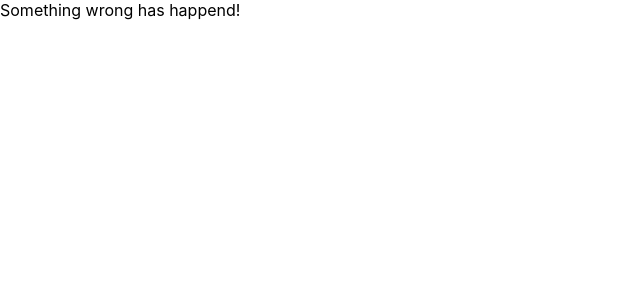
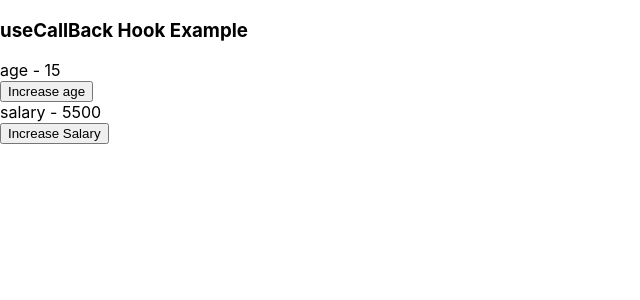
Before and after one commit to tenaciousBody/TravelWithMe, a React (Create React App) app: page / in a window 1280 px wide. Shown: the top 300 px of the page, without its empty margins (0-640 px from the left). Built offline with nearby package versions, Linux system fonts and the light colour scheme; no server answers.

Commit message:
How to use useCallback hooks in functional component

```diff
--- a/src/App.js
+++ b/src/App.js
@@ -33,6 +33,7 @@ import ReducerCounter from './Component/ReducerCounter';
 import ReducerGlobalCounter from './Component/ReducerGlobalCounter';
 import React,{ useReducer } from 'react';
 import DataFetching from './Component/DataFetching';
+import CallbackParentComp from './Component/CallbackParentComp';
 
 export const context = React.createContext()
 
@@ -101,8 +102,10 @@ function App() {
  {/* <context.Provider value={{state:countState, dispatch:dispatch} }>
     <h3>Count value - {countState.firstCounter} </h3>
     <ReducerGlobalCounter/>
-</context.Provider> */}
+</context.Provider>
 <DataFetching/>
+*/}
+<CallbackParentComp/>
 </div>
 
   );
--- /dev/null
+++ b/src/Component/CallBackButton.js
@@ -0,0 +1,12 @@
+import React from 'react'
+
+function CallBackButton(props) {
+    console.log(`CallBackButton ${props.children}`)
+  return (
+    <div>
+        <button onClick={props.increment}>{props.children}</button>
+    </div>
+  )
+}
+
+export default React.memo(CallBackButton)
--- /dev/null
+++ b/src/Component/CallBackCount.js
@@ -0,0 +1,12 @@
+import React from 'react'
+
+function CallBackCount(props) {
+    console.log(`Callback count ${props.text}`)
+  return (
+    <div>{props.text} - {props.age}</div>
+  )
+}
+
+//React.memo prevents the rendering of compoents in case there is no change in the props and state
+//of the component
+export default React.memo(CallBackCount)
--- /dev/null
+++ b/src/Component/Callback.js
@@ -0,0 +1,10 @@
+import React from 'react'
+
+function Callback() {
+    console.log("Callback called")
+  return (
+    <h3>useCallBack Hook Example</h3>
+  )
+}
+
+export default React.memo(Callback)
--- /dev/null
+++ b/src/Component/CallbackParentComp.js
@@ -0,0 +1,37 @@
+import React, { useState, useCallback } from 'react'
+import Callback from './Callback'
+import CallBackButton from './CallBackButton'
+import CallBackCount from './CallBackCount'
+
+/*henever CallbackParentComp gets renderd it consider all the defined function as new function
+if these functions are passed as reference or props to any child component, that component will
+be renderd everytime whenever CallbackParentComp gets renderd.*/
+/* In this situation we can used useCallback hooks which prevents un-necessary rendering of
+a component when a function is passed as a reference to optimize the child component.
+It basically cache or memoise the existing functions.
+In this scenario we are trying to prevent rendering of CallBackButton Component
+ */
+function CallbackParentComp() {
+    const[age, setAge] = useState(15)
+    const[salary, setSalary] = useState(5500)
+
+    const incrementAge = useCallback(() => {
+        setAge(age+1)
+    }, [age])
+
+    const incrementSalary = useCallback(() => {
+        setSalary(salary+500)
+    }, [salary])
+
+  return (
+    <div>
+        <Callback/>
+        <CallBackCount text='age' age={age}></CallBackCount>
+        <CallBackButton increment={incrementAge}>Increase age </CallBackButton>
+        <CallBackCount text='salary' age={salary}></CallBackCount>
+        <CallBackButton increment={incrementSalary}>Increase Salary </CallBackButton>
+    </div>
+  )
+}
+
+export default CallbackParentComp
```
